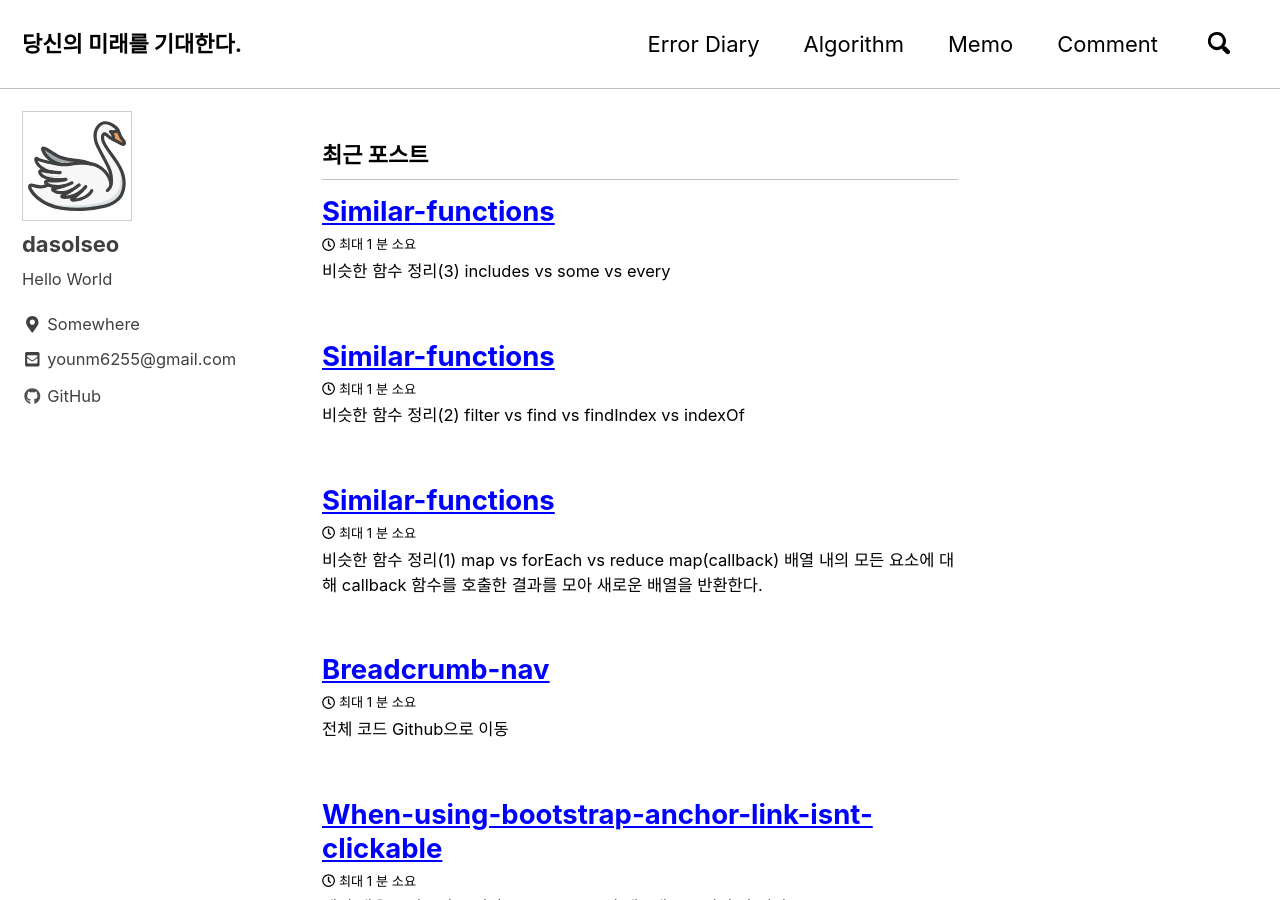
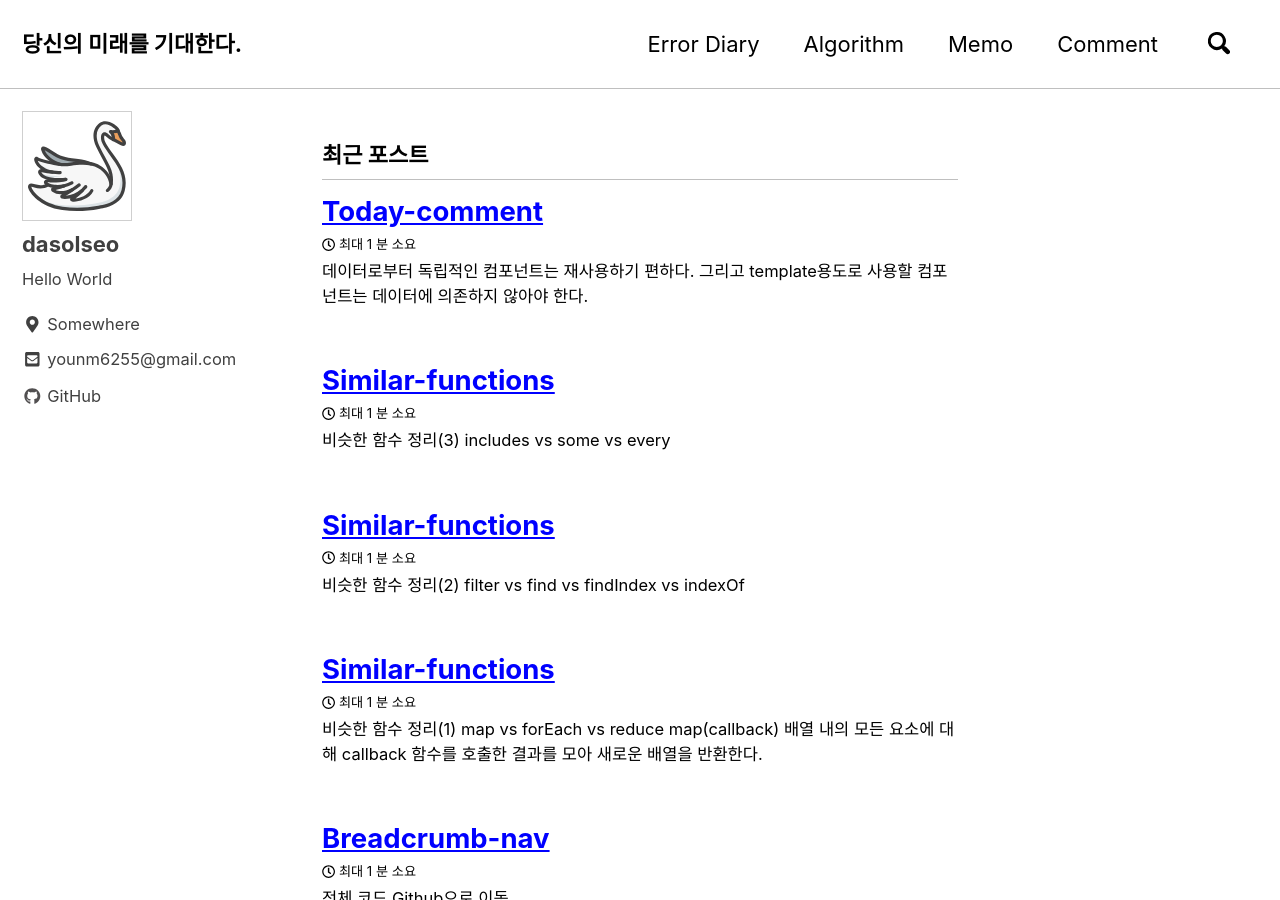
Before and after one commit to dasol-seo/dasol-seo.github.io, a Jekyll site: the page built from index.html, in a window 1280 px wide and 900 px high. Built offline with Jekyll 4.4.1, drawn with Linux system fonts in a browser that asks for light colours; nearby versions of some CDN libraries; the list of posts is cut into pages by our own code; some of the changed text lies outside the part shown.

Commit message:
#17 Add today comment

```diff
--- /dev/null
+++ b/_posts/2020-12-02-today-comment.md
@@ -0,0 +1,10 @@
+---
+layout: archive
+title: "Today-comment"
+---
+
+- 데이터로부터 독립적인 컴포넌트는 재사용하기 편하다. 그리고 template용도로 사용할 컴포넌트는 데이터에 의존하지 않아야 한다.
+
+- 어떻게 하면 명확한 커밋 메시지를 작성할 수 있을까?
+
+<span style="color: white">에러프라이어에 냉동핫도그 데워 먹으면 진짜 맛있다!!!!!</span>
```
Also changed, not shown: _pages/comment/index.md (+2 -0 lines).
